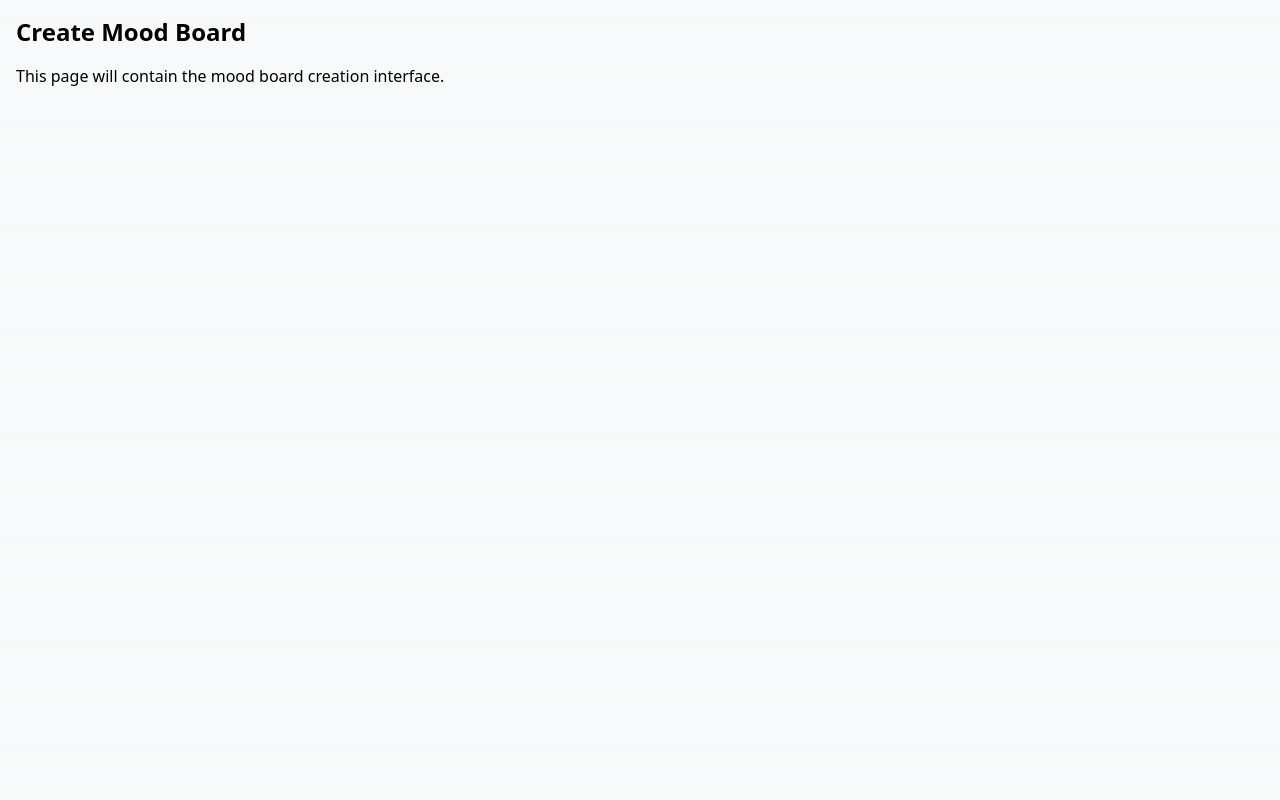
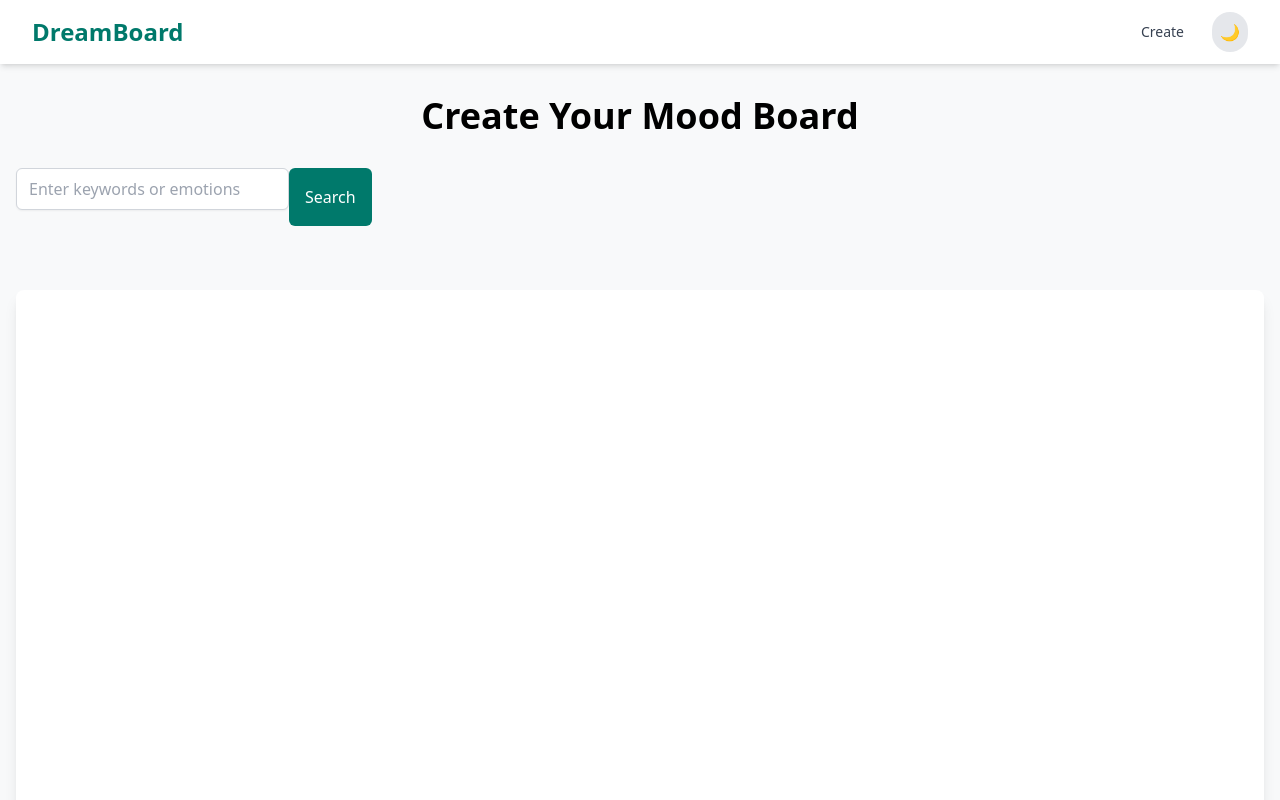
Before and after one commit to sage9705/dreamboard, a Next.js app: page /create in a window 1280 px wide. Shown: the top 800 px of the page. Built offline with nearby package versions, Linux system fonts and the light colour scheme.

Commit message:
Update create page

```diff
--- a/src/pages/create.tsx
+++ b/src/pages/create.tsx
@@ -1,12 +1,39 @@
-import React from 'react';
+import { useState } from 'react';
+import Layout from '../components/Layout';
+import MoodBoardCanvas from '../components/MoodBoardCanvas';
+import Input from '../components/Input';
+import Button from '../components/Button';
 
-const CreateMoodBoard: React.FC = () => {
+export default function Create() {
+  const [searchQuery, setSearchQuery] = useState('');
+  const [images, setImages] = useState([]);
+
+  const handleSearch = async () => {
+    try {
+      const response = await fetch(`/api/search-images?query=${searchQuery}`);
+      const data = await response.json();
+      setImages(data.results);
+    } catch (error) {
+      console.error('Error searching images:', error);
+    }
+  };
+
   return (
-    <div className="container mx-auto p-4">
-      <h1 className="text-2xl font-bold mb-4">Create Mood Board</h1>
-      <p>This page will contain the mood board creation interface.</p>
-    </div>
+    <Layout title="Create Mood Board - DreamBoard">
+      <div className="container mx-auto px-4 py-8">
+        <h1 className="text-4xl font-bold mb-8 text-center">Create Your Mood Board</h1>
+        <div className="flex mb-8">
+          <Input
+            type="text"
+            placeholder="Enter keywords or emotions"
+            value={searchQuery}
+            onChange={(e) => setSearchQuery(e.target.value)}
+            className="flex-grow mr-4"
+          />
+          <Button onClick={handleSearch}>Search</Button>
+        </div>
+        <MoodBoardCanvas images={images} />
+      </div>
+    </Layout>
   );
-};
-
-export default CreateMoodBoard;
+}
```
